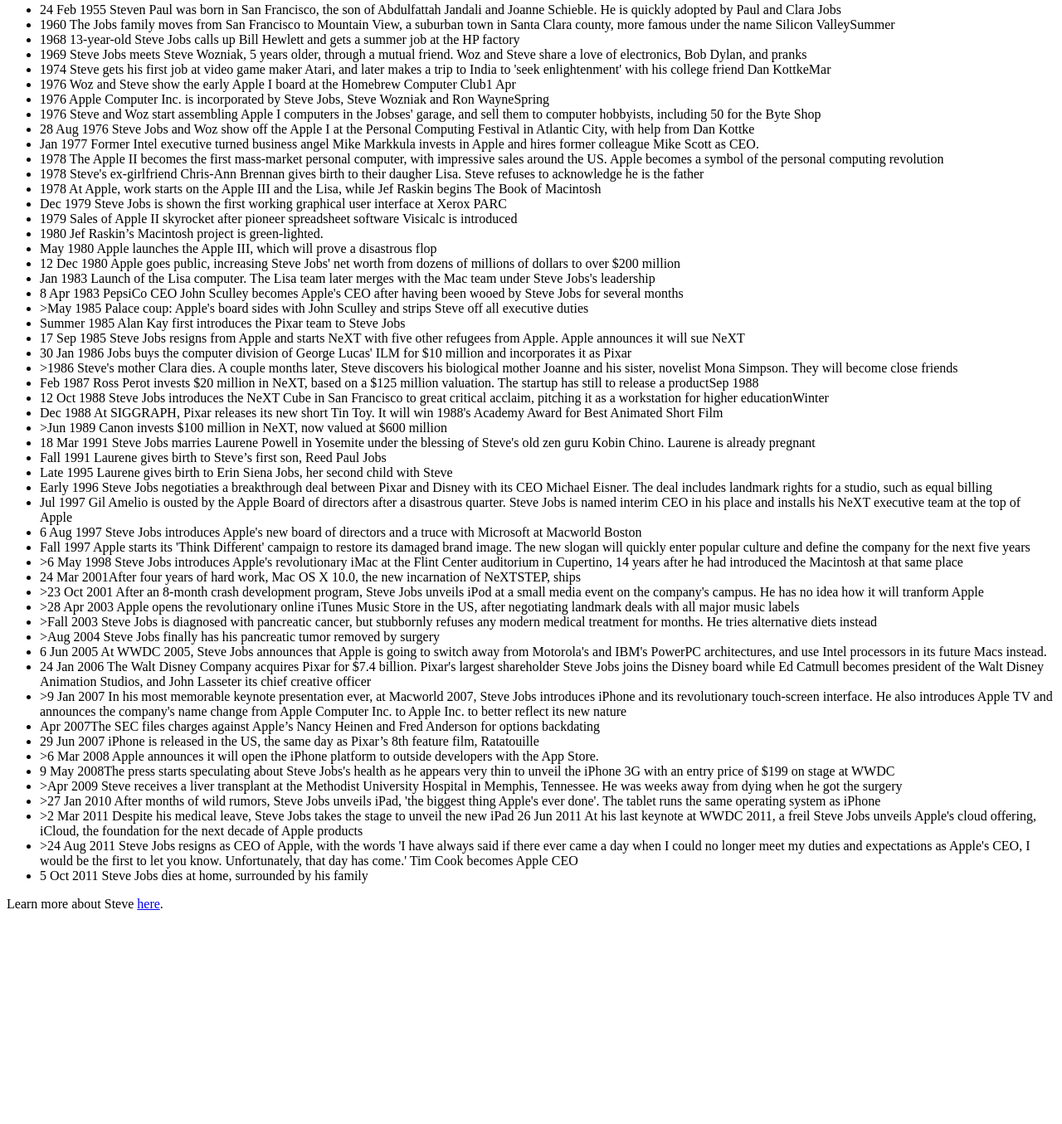
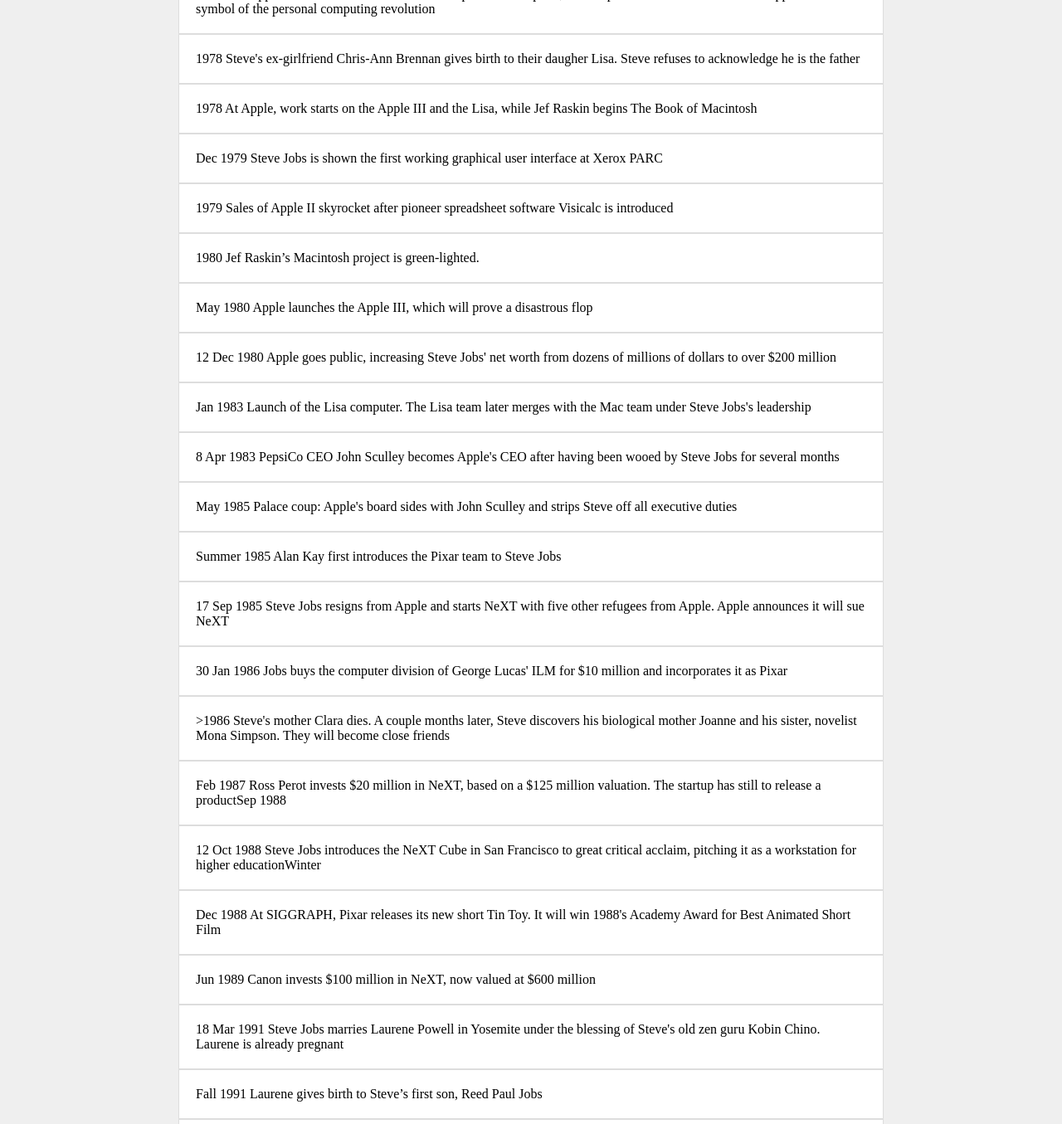
Before and after one commit to jmaldia/freecodecamp-tribute-page, a plain HTML site: page index.html in a window 1280 px wide. Shown: the part 1445-2800 px from the top of the page at 83% size. Before the commit the page ends 2560 px from the top, so only its background shows below. Drawn offline with Linux system fonts and the light colour scheme.

Commit message:
Style page

```diff
--- a/index.html
+++ b/index.html
@@ -9,13 +9,13 @@
 </head>
 <body>
         <div id="main">
-            <div class="jumbotron">
+            <div id="header">
                 <h1 id="title">Steve Jobs</h1>
                 <p id="quote">I want to put a ding in the universe</p>
             </div>
 
             <div id="img-div">
-                <img id="image" src="./steve.png">
+                <img id="image" src="http://jonmaldia.com/stevejobs/steve-jobs-color.png">
                 <p id="img-caption">Steve's iconic pensive look</p>
             </div>
 
@@ -42,7 +42,7 @@
                     <li>12 Dec 1980 Apple goes public, increasing Steve Jobs' net worth from dozens of millions of dollars to over $200 million</li>
                     <li>Jan 1983 Launch of the Lisa computer. The Lisa team later merges with the Mac team under Steve Jobs's leadership</li>
                     <li>8 Apr 1983 PepsiCo CEO John Sculley becomes Apple's CEO after having been wooed by Steve Jobs for several months</li>
-                    <li>>May 1985 Palace coup: Apple's board sides with John Sculley and strips Steve off all executive duties</li>
+                    <li>May 1985 Palace coup: Apple's board sides with John Sculley and strips Steve off all executive duties</li>
                     <li>Summer 1985 Alan Kay first introduces the Pixar team to Steve Jobs</li>
                     <li>17 Sep 1985 Steve Jobs resigns from Apple and starts NeXT with five other refugees from Apple. Apple announces it will sue NeXT</li>
                     <li>30 Jan 1986 Jobs buys the computer division of George Lucas' ILM for $10 million and incorporates it as Pixar</li>
@@ -50,7 +50,7 @@
                     <li>Feb 1987 Ross Perot invests $20 million in NeXT, based on a $125 million valuation. The startup has still to release a productSep 1988</li>
                     <li>12 Oct 1988 Steve Jobs introduces the NeXT Cube in San Francisco to great critical acclaim, pitching it as a workstation for higher educationWinter</li>
                     <li>Dec 1988 At SIGGRAPH, Pixar releases its new short Tin Toy. It will win 1988's Academy Award for Best Animated Short Film</li>
-                    <li>>Jun 1989 Canon invests $100 million in NeXT, now valued at $600 million</li>
+                    <li>Jun 1989 Canon invests $100 million in NeXT, now valued at $600 million</li>
                     <li>18 Mar 1991 Steve Jobs marries Laurene Powell in Yosemite under the blessing of Steve's old zen guru Kobin Chino. Laurene is already pregnant</li>
                     <li>Fall 1991 Laurene gives birth to Steve’s first son, Reed Paul Jobs</li>
                     <li>Late 1995 Laurene gives birth to Erin Siena Jobs, her second child with Steve</li>
@@ -58,30 +58,30 @@
                     <li>Jul 1997 Gil Amelio is ousted by the Apple Board of directors after a disastrous quarter. Steve Jobs is named interim CEO in his place and installs his NeXT executive team at the top of Apple</li>
                     <li>6 Aug 1997 Steve Jobs introduces Apple's new board of directors and a truce with Microsoft at Macworld Boston</li>
                     <li>Fall 1997 Apple starts its 'Think Different' campaign to restore its damaged brand image. The new slogan will quickly enter popular culture and define the company for the next five years</li>
-                    <li>>6 May 1998 Steve Jobs introduces Apple's revolutionary iMac at the Flint Center auditorium in Cupertino, 14 years after he had introduced the Macintosh at that same place</li>
+                    <li>6 May 1998 Steve Jobs introduces Apple's revolutionary iMac at the Flint Center auditorium in Cupertino, 14 years after he had introduced the Macintosh at that same place</li>
                     <li>24 Mar 2001After four years of hard work, Mac OS X 10.0, the new incarnation of NeXTSTEP, ships</li>
-                    <li>>23 Oct 2001 After an 8-month crash development program, Steve Jobs unveils iPod at a small media event on the company's campus. He has no idea how it will tranform Apple</li>
-                    <li>>28 Apr 2003 Apple opens the revolutionary online iTunes Music Store in the US, after negotiating landmark deals with all major music labels</li>
-                    <li>>Fall 2003 Steve Jobs is diagnosed with pancreatic cancer, but stubbornly refuses any modern medical treatment for months. He tries alternative diets instead</li>
-                    <li>>Aug 2004 Steve Jobs finally has his pancreatic tumor removed by surgery</li>
+                    <li>23 Oct 2001 After an 8-month crash development program, Steve Jobs unveils iPod at a small media event on the company's campus. He has no idea how it will tranform Apple</li>
+                    <li>28 Apr 2003 Apple opens the revolutionary online iTunes Music Store in the US, after negotiating landmark deals with all major music labels</li>
+                    <li>Fall 2003 Steve Jobs is diagnosed with pancreatic cancer, but stubbornly refuses any modern medical treatment for months. He tries alternative diets instead</li>
+                    <li>Aug 2004 Steve Jobs finally has his pancreatic tumor removed by surgery</li>
                     <li>6 Jun 2005 At WWDC 2005, Steve Jobs announces that Apple is going to switch away from Motorola's and IBM's PowerPC architectures, and use Intel processors in its future Macs instead.</li>
                     <li>24 Jan 2006 The Walt Disney Company acquires Pixar for $7.4 billion. Pixar's largest shareholder Steve Jobs joins the Disney board while Ed Catmull becomes president of the Walt Disney Animation Studios, and John Lasseter its chief creative officer</li>
-                    <li>>9 Jan 2007 In his most memorable keynote presentation ever, at Macworld 2007, Steve Jobs introduces iPhone and its revolutionary touch-screen interface. He also introduces Apple TV and announces the company's name change from Apple Computer Inc. to Apple Inc. to better reflect its new nature</li>
+                    <li>9 Jan 2007 In his most memorable keynote presentation ever, at Macworld 2007, Steve Jobs introduces iPhone and its revolutionary touch-screen interface. He also introduces Apple TV and announces the company's name change from Apple Computer Inc. to Apple Inc. to better reflect its new nature</li>
                     <li>Apr 2007The SEC files charges against Apple’s Nancy Heinen and Fred Anderson for options backdating</li>
                     <li>29 Jun 2007 iPhone is released in the US, the same day as Pixar’s 8th feature film, Ratatouille</li>
-                    <li>>6 Mar 2008 Apple announces it will open the iPhone platform to outside developers with the App Store.</li>
+                    <li>6 Mar 2008 Apple announces it will open the iPhone platform to outside developers with the App Store.</li>
                     <li>9 May 2008The press starts speculating about Steve Jobs's health as he appears very thin to unveil the iPhone 3G with an entry price of $199 on stage at WWDC</li>
-                    <li>>Apr 2009 Steve receives a liver transplant at the Methodist University Hospital in Memphis, Tennessee. He was weeks away from dying when he got the surgery</li>
-                    <li>>27 Jan 2010 After months of wild rumors, Steve Jobs unveils iPad, 'the biggest thing Apple's ever done'. The tablet runs the same operating system as iPhone</li>
-                    <li>>2 Mar 2011 Despite his medical leave, Steve Jobs takes the stage to unveil the new iPad 26 Jun 2011 At his last keynote at WWDC 2011, a freil Steve Jobs unveils Apple's cloud offering, iCloud, the foundation for the next decade of Apple products</li>
-                    <li>>24 Aug 2011 Steve Jobs resigns as CEO of Apple, with the words 'I have always said if there ever came a day when I could no longer meet my duties and expectations as Apple's CEO, I would be the first to let you know. Unfortunately, that day has come.' Tim Cook becomes Apple CEO</li>
+                    <li>Apr 2009 Steve receives a liver transplant at the Methodist University Hospital in Memphis, Tennessee. He was weeks away from dying when he got the surgery</li>
+                    <li>27 Jan 2010 After months of wild rumors, Steve Jobs unveils iPad, 'the biggest thing Apple's ever done'. The tablet runs the same operating system as iPhone</li>
+                    <li>2 Mar 2011 Despite his medical leave, Steve Jobs takes the stage to unveil the new iPad 26 Jun 2011 At his last keynote at WWDC 2011, a freil Steve Jobs unveils Apple's cloud offering, iCloud, the foundation for the next decade of Apple products</li>
+                    <li>24 Aug 2011 Steve Jobs resigns as CEO of Apple, with the words 'I have always said if there ever came a day when I could no longer meet my duties and expectations as Apple's CEO, I would be the first to let you know. Unfortunately, that day has come.' Tim Cook becomes Apple CEO</li>
                     <li>5 Oct 2011 Steve Jobs dies at home, surrounded by his family</li>
                 </ul>
+            </div>
 
-                <p>
-                    Learn more about Steve <a id="tribute-link" href="http://allaboutstevejobs.com/bio/timeline.php" target="_blank">here</a>.
-                </p>
-            </div>
+            <p>
+                Learn more about Steve <a id="tribute-link" href="http://allaboutstevejobs.com/bio/timeline.php" target="_blank">here</a>.
+            </p>
 
         </div>
     </main>
--- a/styles.css
+++ b/styles.css
@@ -1,5 +1,64 @@
-#main-img {
-    max-height: 750px;
+* {
+    margin: 0;
+    padding: 0;
+    box-sizing: border-box;
+  }
+
+  body {
+    margin: 75px;
+    background: #efefef;
+  }
+
+  #main {
+      margin: 20px auto;
+      width: 850px;
+  }
+
+  #header {
+    text-align: center;
+  }
+
+  #title {
+    font-size: 56px;
+    text-transform: uppercase;
+    color: #333;
+  }
+
+  #quote {
+    font-size: 21px;
+    color: #777;
+  }
+
+  #img-div {
+    display: flex;
+    flex-direction: column;
+    justify-content: center;
+    width: 100%;
+    padding: 70px 0;
+    text-align: center;
+  }
+
+  #image {
+    display: block;
+    margin: 0 auto;
+    width: 600px;
+    padding-bottom: 40px;
+    width: 100%;
+    max-width: 400px;
+  }
+
+  #img-caption {
+    color: #999;
+  }
+
+  #tribute-info {
+    margin: 20px auto;
     max-width: 100%;
-    padding: 75px 0 75px 0;
-}
+    background: #fff;
+  }
+
+  #tribute-info li {
+    border: 1px solid #ddd;
+    padding: 20px;
+    list-style: none;
+  }
```
